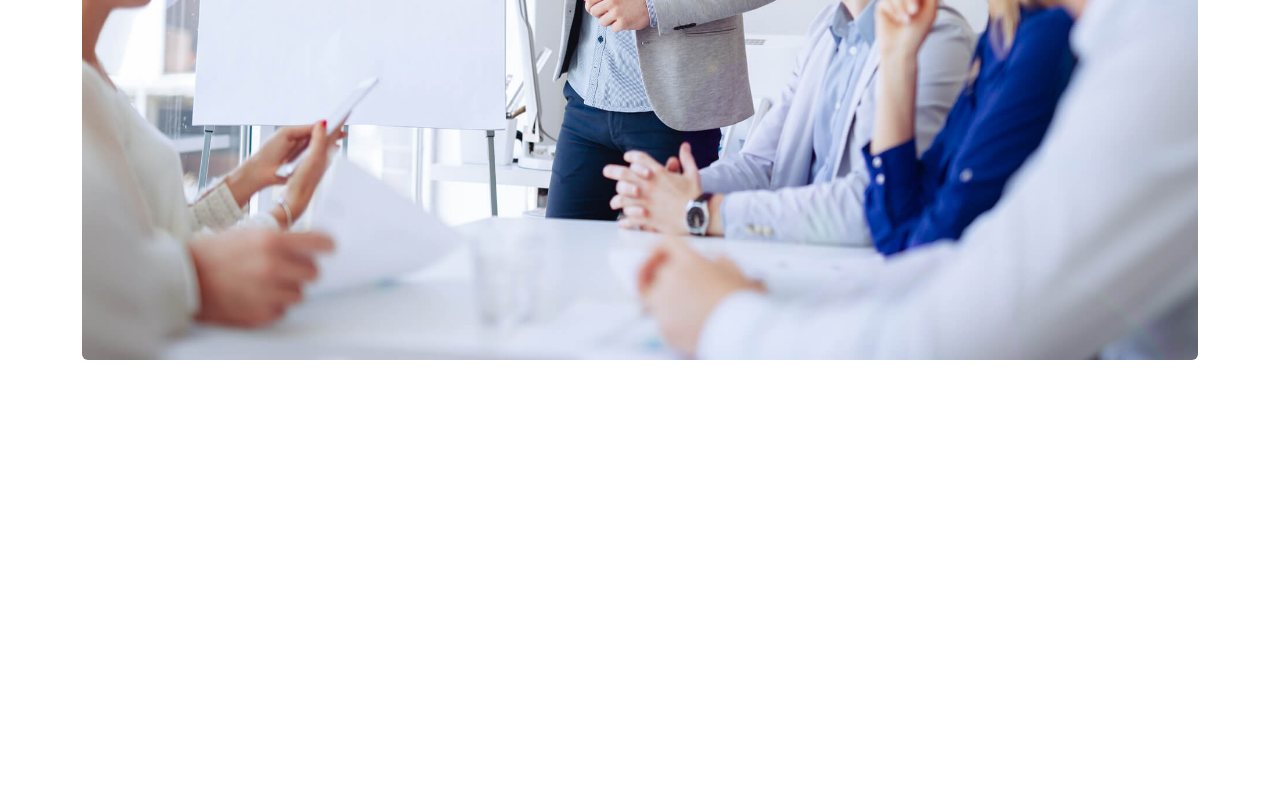
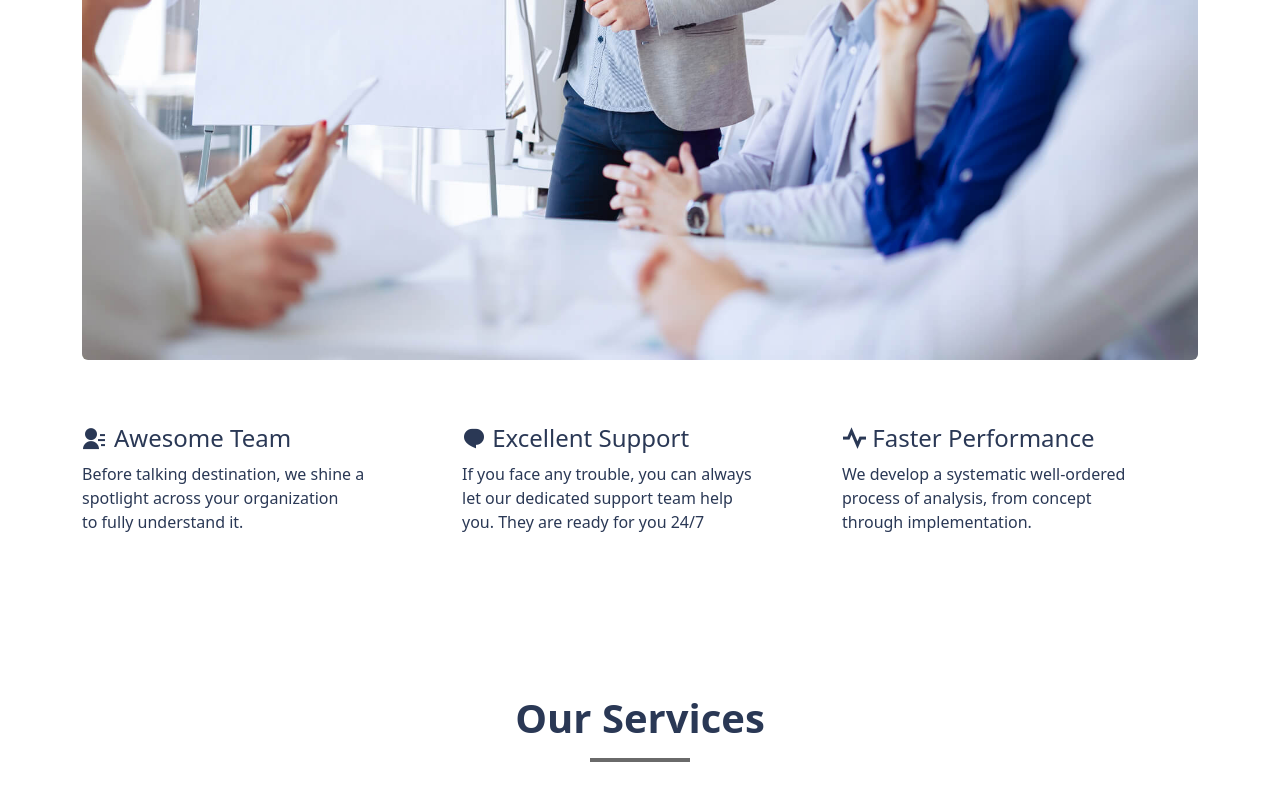
Before and after one commit to shahzaibqamar1234567-jpg/ZQ, a plain HTML site: page index.html in a window 1280 px wide. Shown: the part 1837-2647 px from the top of the page. Before the commit the page ends 2197 px from the top, so only its background shows below. Drawn offline with nearby package versions, Linux system fonts and the light colour scheme.

Commit message:
coerhohero

```diff
--- a/index.html
+++ b/index.html
@@ -171,14 +171,65 @@
   </section>
 <section>
   <div class="container">
-    <img src="./assets/images/video-screenshot-2.jpg" class=" rounded-2 video-img  " alt="">
+    <img src="./assets/images/video-screenshot-2.jpg" class=" rounded-2 video-img mb-5 " alt="">
 <div>
-
-</div>
+  <div class="row py-3 pb-5 mb-5">
+        <div class="col-md-4">
+          <div>
+            <h4><span><i class="ri-contacts-fill me-2"></i></span>Awesome Team</h4>
+            <p>Before talking destination, we shine a <br>spotlight across your organization <br>
+              to fully understand it.</p>
+          </div>
+        </div>
+        <div class="col-md-4">
+          <div>
+            <h4><span><i class="ri-chat-1-fill"></i></span> Excellent Support</h4>
+            <p>If you face any trouble, you can always <br>let our dedicated support team help <br> you. They are ready
+              for you
+              24/7</p>
+          </div>
+        </div>
+        <div class="col-md-4">
+          <div>
+            <h4><span><i class="ri-pulse-fill fw-bold"></i></span> Faster Performance</h4>
+            <p>We develop a systematic well-ordered <br> process of analysis, from concept <br> through implementation.
+            </p>
+          </div>
+        </div>
 
 
 
-  </div>
+      </div>
+  </section>
+  <section id="Services " class="py-5 Service">
+    <div class="container">
+      <div class="text-center">
+        <h3 class="fw-bold fs-1 mb-3">Our Services</h3>
+        <div class="line">
+
+        </div>
+      </div>
+      <div class="row">
+        <div class="col-md-6">
+
+        </div>
+        <div class="col-md-6">
+
+        </div>
+        <div class="col-md-6">
+
+        </div>
+        <div class="col-md-6">
+
+        </div>
+
+      </div>
+
+
+    </div>
+  </section>
+
+
 </section>
 
 
```
